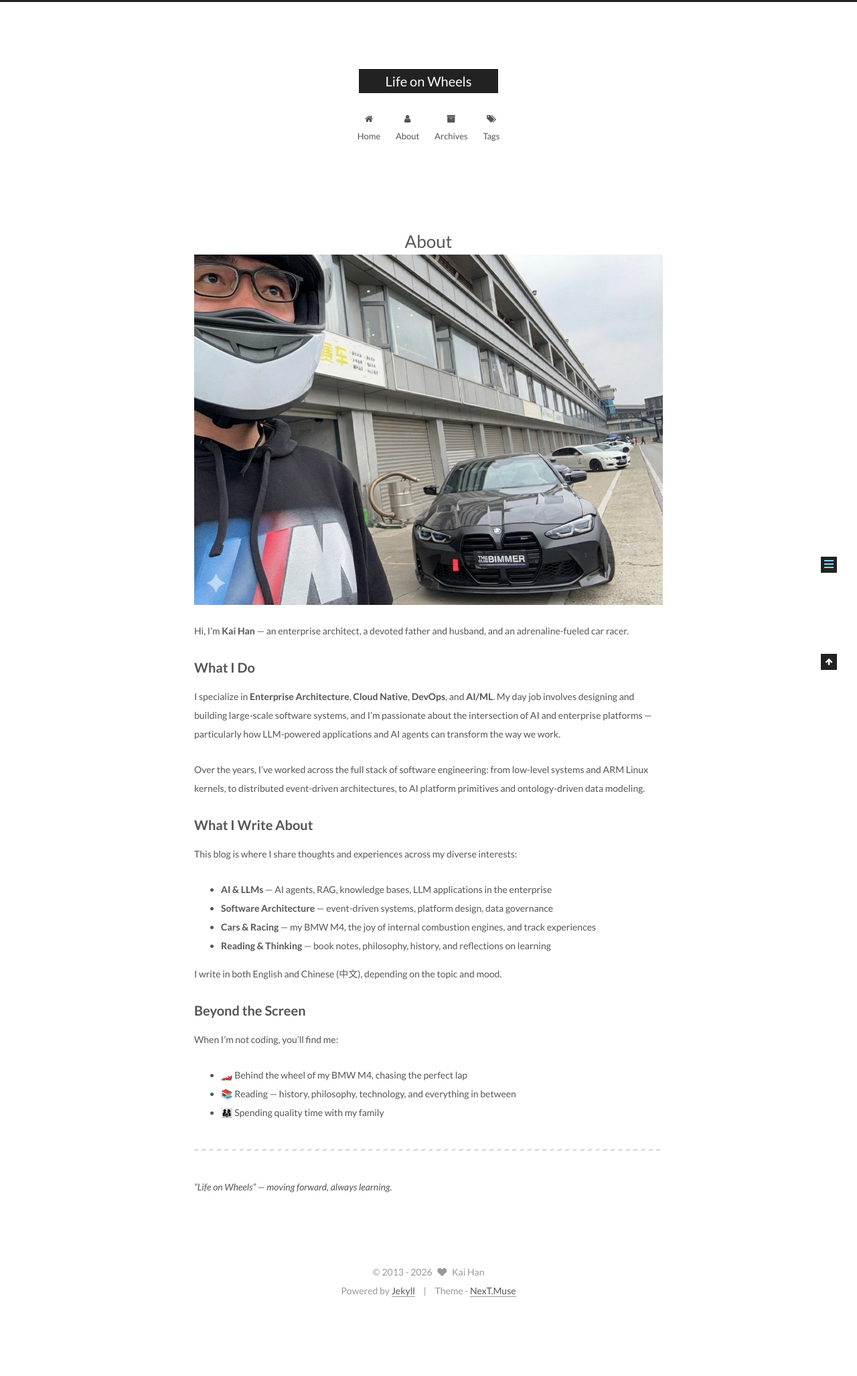
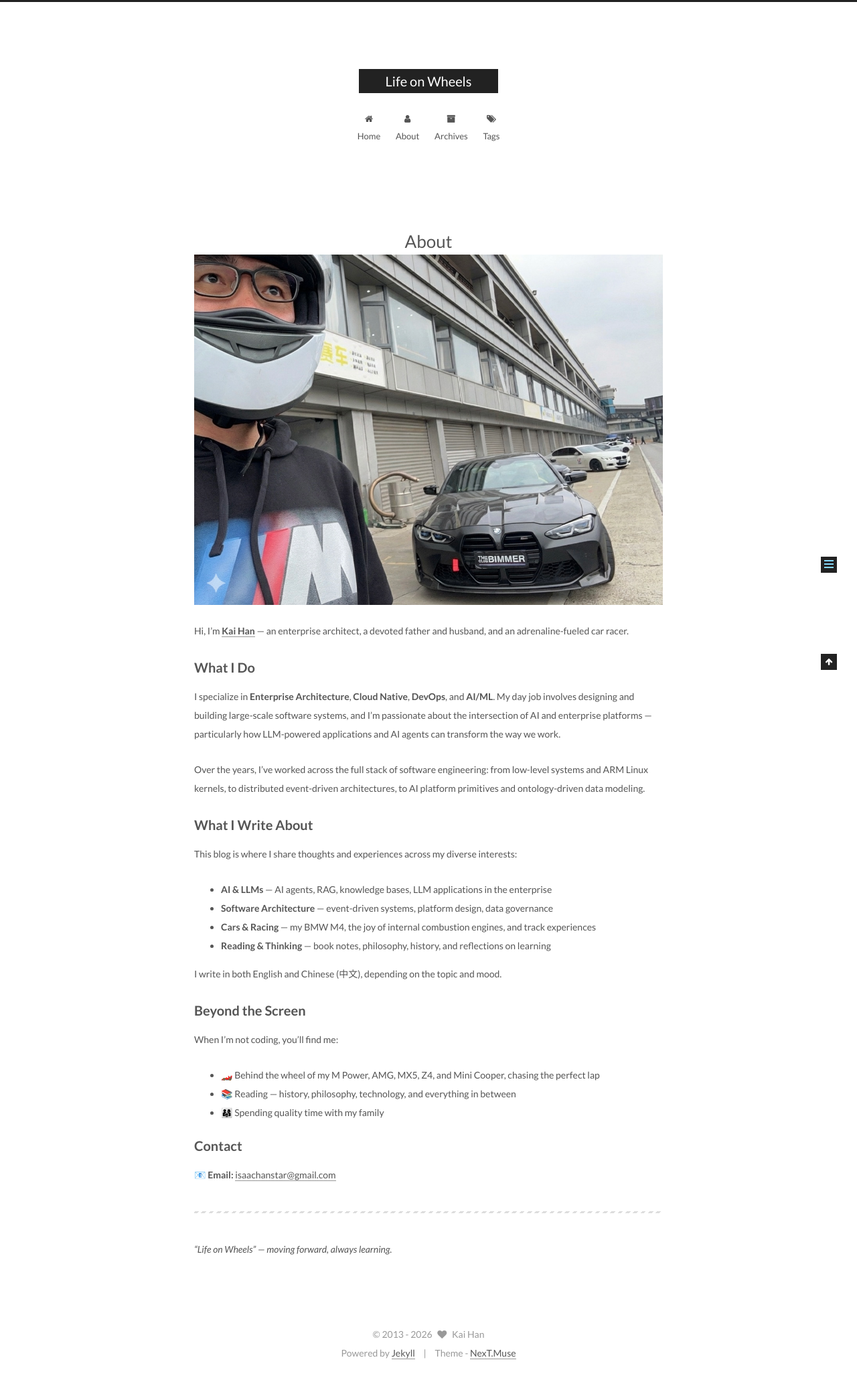
Before and after one commit to isaachan/isaachan.github.io, a Jekyll site: the page built from about/index.md, in a window 1280 px wide. Shown: the whole page at 67% size. Built offline with Jekyll 4.4.1, drawn with Linux system fonts in a browser that asks for light colours; before the commit the page ends 1961 px from its top, so only the background shows below that.

Commit message:
update about

```diff
--- a/about/index.md
+++ b/about/index.md
@@ -5,7 +5,7 @@ type: about
 
 ![Kai Han](/images/self.jpg)
 
-Hi, I'm **Kai Han** — an enterprise architect, a devoted father and husband, and an adrenaline-fueled car racer.
+Hi, I'm **[Kai Han](mailto:isaachanstar@gmail.com)**  — an enterprise architect, a devoted father and husband, and an adrenaline-fueled car racer.
 
 ## What I Do
 
@@ -28,9 +28,13 @@ I write in both English and Chinese (中文), depending on the topic and mood.
 
 When I'm not coding, you'll find me:
 
-- 🏎️ Behind the wheel of my BMW M4, chasing the perfect lap
+- 🏎️ Behind the wheel of my M Power, AMG, MX5, Z4, and Mini Cooper, chasing the perfect lap
 - 📚 Reading — history, philosophy, technology, and everything in between
 - 👨‍👩‍👧 Spending quality time with my family
+
+## Contact
+
+📧 **Email:** [isaachanstar@gmail.com](mailto:isaachanstar@gmail.com)
 
 ---
 
```
